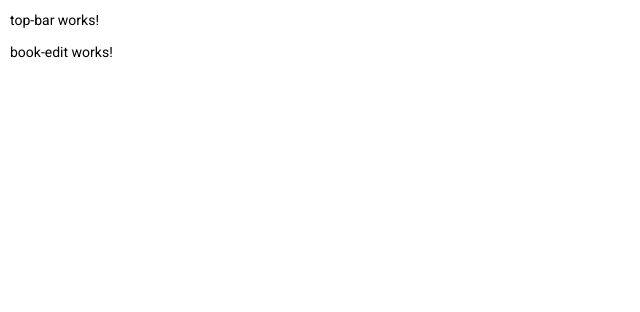
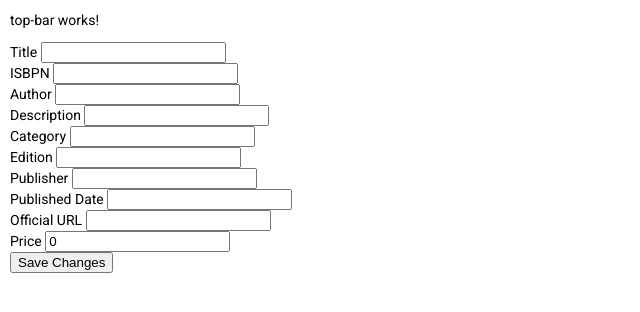
Before and after one commit to meSmashsta/mikomarketplace-frontend, an Angular app: page /admin/edit in a window 1280 px wide. Shown: the top 312 px of the page, without its empty margins (0-640 px from the left). Built offline with nearby package versions, Linux system fonts and the light colour scheme.

Commit message:
added form biding and input for edit

```diff
--- a/src/app/admin/admin.module.ts
+++ b/src/app/admin/admin.module.ts
@@ -8,13 +8,15 @@ import { BookFormComponent } from './book-form/book-form.component';
 import { BookCreateComponent } from './book-create/book-create.component';
 import { BookEditComponent } from './book-edit/book-edit.component';
 import { TopBarComponent } from './top-bar/top-bar.component';
+import { ReactiveFormsModule } from '@angular/forms';
 
 
 @NgModule({
   declarations: [AdminComponent, BooksComponent, BookFormComponent, BookCreateComponent, BookEditComponent, TopBarComponent],
   imports: [
     CommonModule,
-    AdminRoutingModule
+    AdminRoutingModule,
+    ReactiveFormsModule
   ]
 })
 export class AdminModule { }
--- a/src/app/admin/book-create/book-create.component.html
+++ b/src/app/admin/book-create/book-create.component.html
@@ -1,3 +1,3 @@
 <app-top-bar></app-top-bar>
 
-<p>book-create works!</p>
+<app-book-form (submitEvent)="onSubmit($event)"></app-book-form>
--- a/src/app/admin/book-create/book-create.component.ts
+++ b/src/app/admin/book-create/book-create.component.ts
@@ -12,4 +12,7 @@ export class BookCreateComponent implements OnInit {
   ngOnInit(): void {
   }
 
+  onSubmit(book: any) {
+    console.log(book, 'order');
+  }
 }
--- a/src/app/admin/book-edit/book-edit.component.html
+++ b/src/app/admin/book-edit/book-edit.component.html
@@ -1,3 +1,3 @@
 <app-top-bar></app-top-bar>
 
-<p>book-edit works!</p>
+<app-book-form (submitEvent)="onSubmit($event)"></app-book-form>
--- a/src/app/admin/book-edit/book-edit.component.ts
+++ b/src/app/admin/book-edit/book-edit.component.ts
@@ -12,4 +12,7 @@ export class BookEditComponent implements OnInit {
   ngOnInit(): void {
   }
 
+  onSubmit(book: any) {
+    console.log(book, 'order');
+  }
 }
--- a/src/app/admin/book-form/book-form.component.html
+++ b/src/app/admin/book-form/book-form.component.html
@@ -1 +1,63 @@
-<p>book-form works!</p>
+<form [formGroup]="bookForm" (ngSubmit)="onSubmit()">
+    <div>
+        <label for="title">
+            Title
+        </label>
+        <input id="title" type="text" formControlName="title">
+    </div>
+    <div>
+        <label for="isbpn">
+            ISBPN
+        </label>
+        <input id="isbpn" type="text" formControlName="isbpn">
+    </div>
+    <div>
+        <label for="author">
+            Author
+        </label>
+        <input id="author" type="text" formControlName="author">
+    </div>
+    <div>
+        <label for="description">
+            Description
+        </label>
+        <input id="description" type="text" formControlName="description">
+    </div>
+    <div>
+        <label for="category">
+            Category
+        </label>
+        <input id="category" type="text" formControlName="category">
+    </div>
+    <div>
+        <label for="edition">
+            Edition
+        </label>
+        <input id="edition" type="text" formControlName="edition">
+    </div>
+    <div>
+        <label for="publisher">
+            Publisher
+        </label>
+        <input id="publisher" type="text" formControlName="publisher">
+    </div>
+    <div>
+        <label for="publishedDate">
+            Published Date
+        </label>
+        <input id="publishedDate" type="text" formControlName="publishedDate">
+    </div>
+    <div>
+        <label for="officialUrl">
+            Official URL
+        </label>
+        <input id="officialUrl" type="text" formControlName="officialUrl">
+    </div>
+    <div>
+        <label for="price">
+            Price
+        </label>
+        <input id="price" type="number" formControlName="price">
+    </div>
+    <button type="submit">Save Changes</button>
+</form>
--- a/src/app/admin/book-form/book-form.component.ts
+++ b/src/app/admin/book-form/book-form.component.ts
@@ -1,4 +1,5 @@
-import { Component, OnInit } from '@angular/core';
+import { Component, EventEmitter, Input, OnInit, Output } from '@angular/core';
+import { FormBuilder } from '@angular/forms';
 
 @Component({
   selector: 'app-book-form',
@@ -7,9 +8,35 @@ import { Component, OnInit } from '@angular/core';
 })
 export class BookFormComponent implements OnInit {
 
-  constructor() { }
+  @Input() book: any;
+
+  @Output() submitEvent = new EventEmitter();
+
+  bookForm = this.formBuilder.group({
+    title: '',
+    isbpn: '',
+    author: '',
+    description: '',
+    category: '',
+    edition: '',
+    publisher: '',
+    publishedDate: '',
+    officialUrl: '',
+    price: 0
+  });
+
+  constructor(
+    private formBuilder: FormBuilder
+  ) {
+    if (this.book) {
+      this.bookForm.patchValue(this.book)
+    }
+  }
 
   ngOnInit(): void {
   }
 
+  onSubmit() {
+    this.submitEvent.emit(this.bookForm.value);
+  }
 }
--- a/src/app/app.module.ts
+++ b/src/app/app.module.ts
@@ -13,6 +13,7 @@ import { TopBarComponent } from './top-bar/top-bar.component';
 import { BookDetailComponent } from './book-detail/book-detail.component';
 import { BrowserAnimationsModule } from '@angular/platform-browser/animations';
 import { CartComponent } from './cart/cart.component';
+import { FormsModule, ReactiveFormsModule } from '@angular/forms';
 
 @NgModule({
   declarations: [
@@ -28,7 +29,9 @@ import { CartComponent } from './cart/cart.component';
     HttpClientModule,
     BrowserAnimationsModule,
     MatToolbarModule,
-    AdminModule
+    AdminModule,
+    FormsModule,
+    ReactiveFormsModule
   ],
   providers: [],
   bootstrap: [AppComponent]
```
